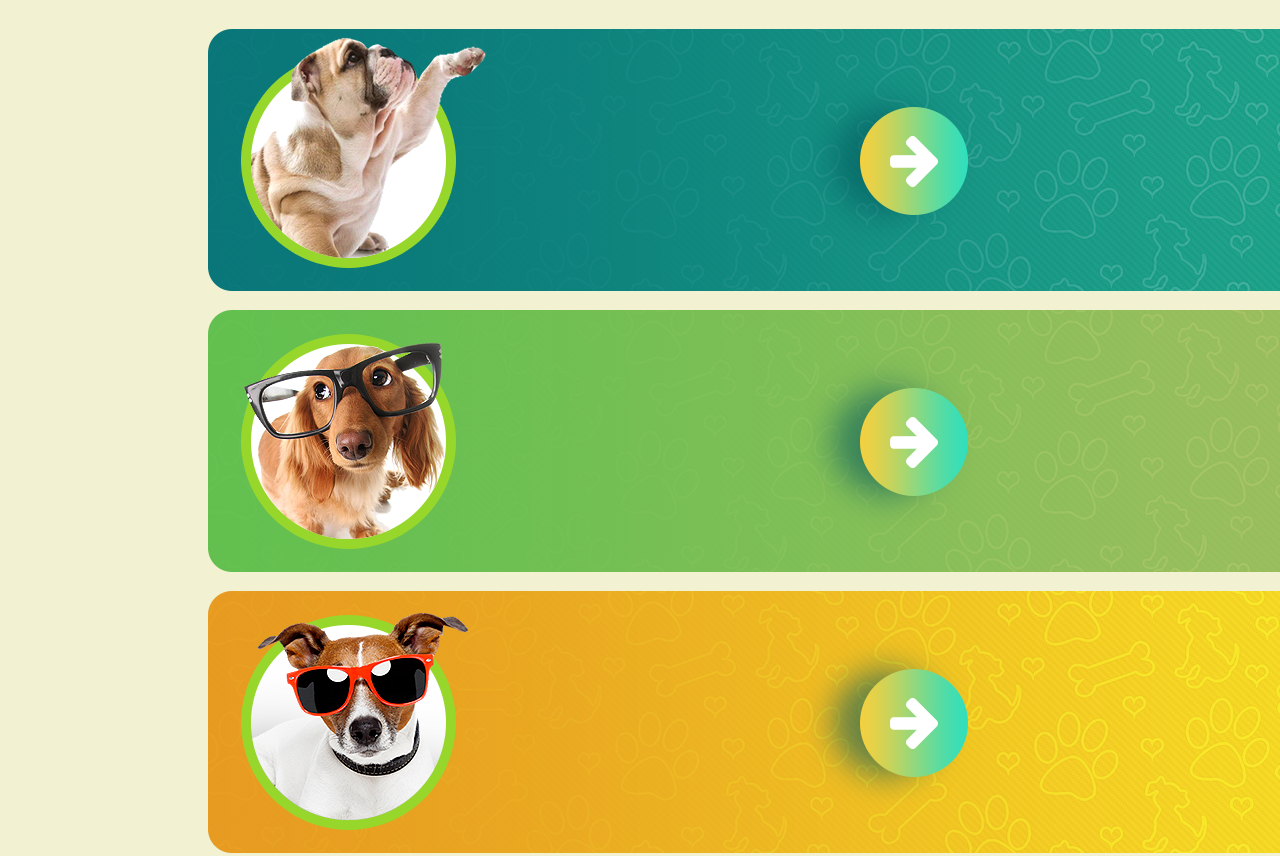
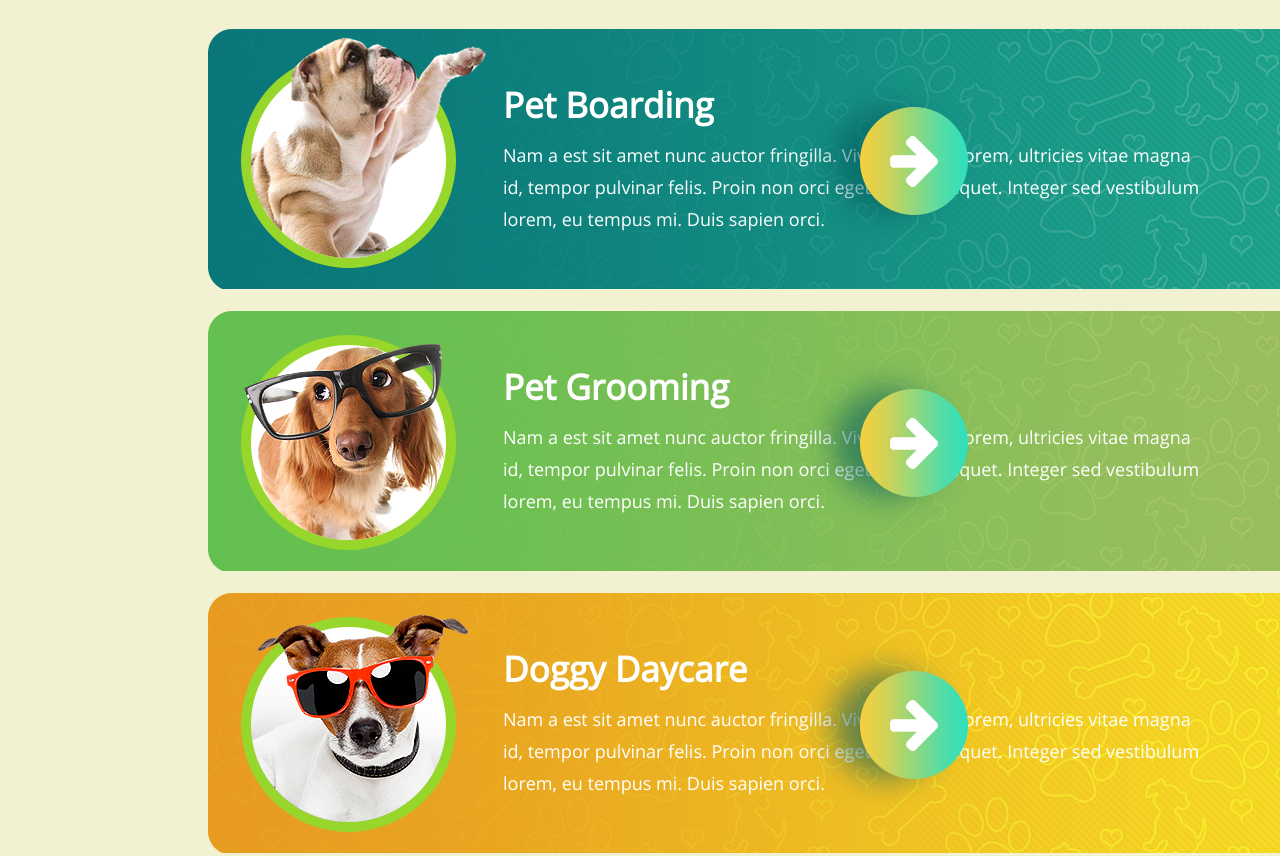
Before and after one commit to kaye-fullstack/katy-doggy-adi, a website: page src/index.html in a window 1280 px wide. Shown: the part 2060-2916 px from the top of the page. Drawn offline with nearby package versions, Linux system fonts and the light colour scheme; files that its build step writes are made by us from their sources; files whose address does not match are found by name.

Commit message:
section-cards

```diff
--- a/src/index.html
+++ b/src/index.html
@@ -121,16 +121,21 @@
       <div class="container custom-container">
         <div class="content-wrapper">
           <div class="content-holder">
-            <img class="cards" src="assets\images\pet boarding 1.png">
             <a href="#"><img class="cards-arrow" src="assets\images\arrow button.png"></a>
+            <p class="title">Pet Boarding</p>
+            <p class="desc">Nam a est sit amet nunc auctor fringilla. Vivamus ante lorem, ultricies vitae magna id, tempor pulvinar felis. Proin non orci eget rutrum aliquet. Integer sed vestibulum lorem, eu tempus mi. Duis sapien orci.</p>
           </div>
+
           <div class="content-holder">
-            <img class="cards" src="assets\images\pet grooming 1.png">
             <a href="#"><img class="cards-arrow" src="assets\images\arrow button.png"></a>
+            <p class="title">Pet Grooming</p>
+            <p class="desc">Nam a est sit amet nunc auctor fringilla. Vivamus ante lorem, ultricies vitae magna id, tempor pulvinar felis. Proin non orci eget rutrum aliquet. Integer sed vestibulum lorem, eu tempus mi. Duis sapien orci.</p>
           </div>
+
           <div class="content-holder">
-            <img class="cards" src="assets\images\doggy day care 1.png">
             <a href="#"><img class="cards-arrow" src="assets\images\arrow button.png"></a>
+            <p class="title">Doggy Daycare</p>
+            <p class="desc">Nam a est sit amet nunc auctor fringilla. Vivamus ante lorem, ultricies vitae magna id, tempor pulvinar felis. Proin non orci eget rutrum aliquet. Integer sed vestibulum lorem, eu tempus mi. Duis sapien orci.</p>
           </div>
         </div>
       </div>
--- a/src/styles/pages/_home.scss
+++ b/src/styles/pages/_home.scss
@@ -194,17 +194,48 @@
     .content-wrapper {
       .content-holder {
         margin: 0 0 22px 208px;
-        height: 259px;
+        padding: 46px 0 0 295px;
+        width: 1170px;
+        height: 260px;
+
+        &:first-child {
+          background-image: url("../assets/images/pet boarding 1.png");
+          background-repeat: no-repeat;
+        }
+
+        &:nth-child(2) {
+          background-image: url("../assets/images/pet grooming 1.png");
+          background-repeat: no-repeat;
+        }
 
         &:nth-child(3) {
-          padding: 0 0 90px 0;
+          background-image: url("../assets/images/doggy day care 1.png");
+          background-repeat: no-repeat;
+        }
+
+        .title {
+          margin: 5px 0 0 0;
+
+          font-size: 35px;
+          font-weight: bold;
+          color: $white;
+        }
+
+        .desc {
+          margin: 10px 0 0 0;
+          width: 700px;
+
+          font-size: 18px;
+          line-height: 32px;
+          color: $white;
         }
 
         .cards-arrow {
           position: absolute;
           right: 0;
+          z-index: 10;
 
-          margin: 46px 307px 0 0;
+          margin: 0 307px 0 0;
         }
       }
     }
```
